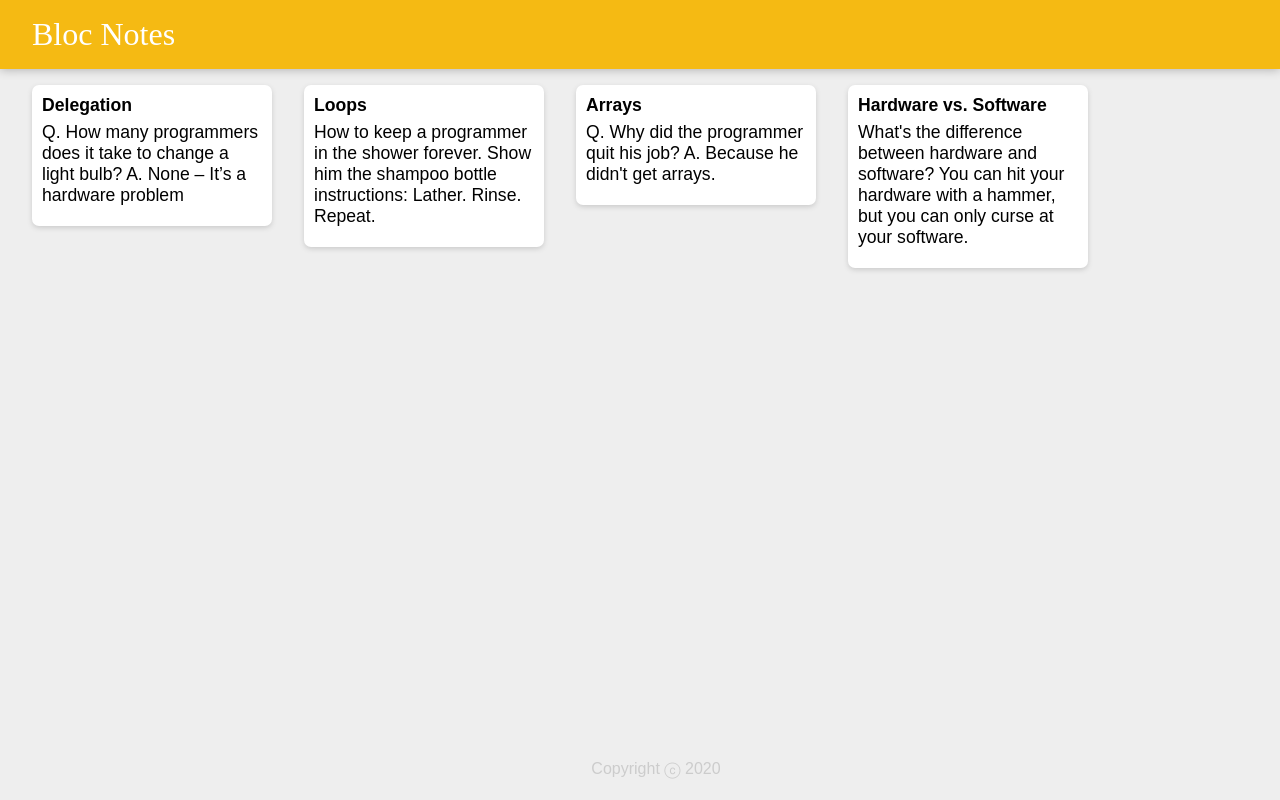
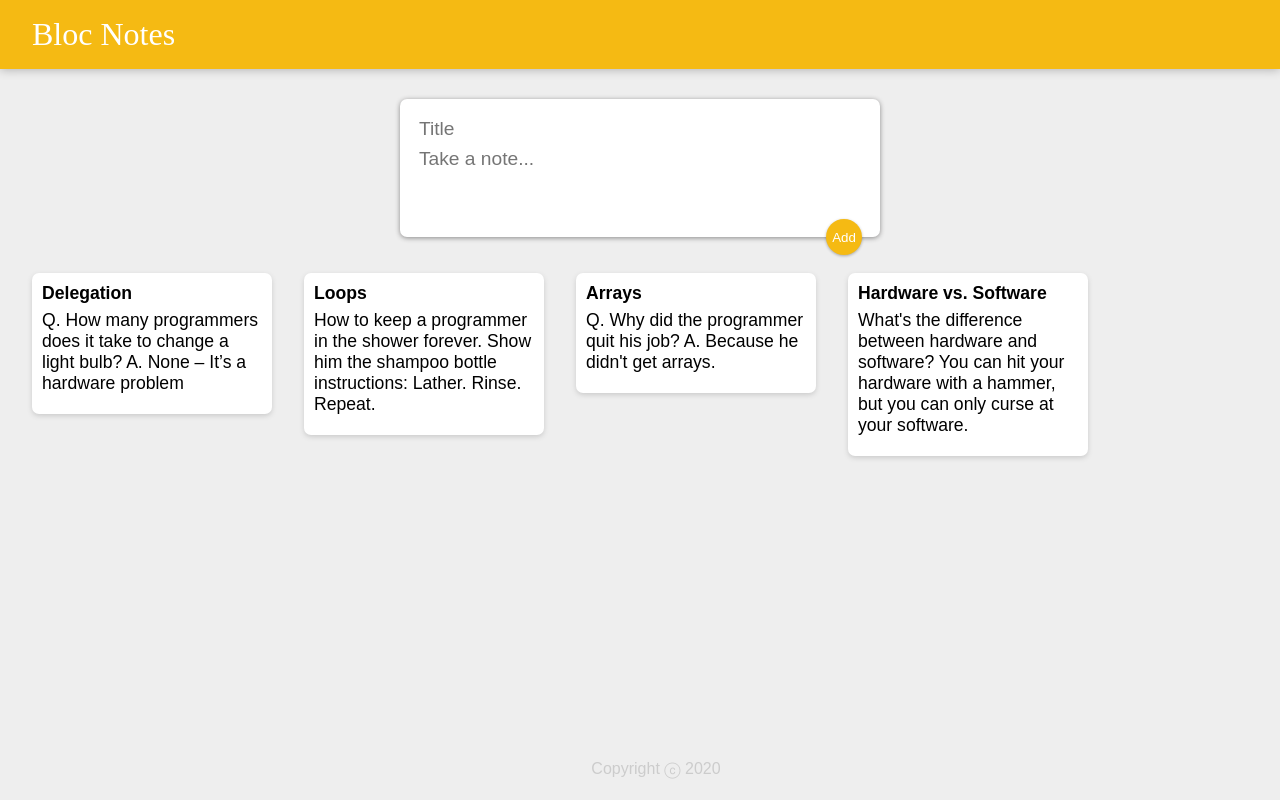
Before and after one commit to 1709abhishek/Bloc_Notes, a React (Create React App) app: page / in a window 1280 px wide. Built offline with nearby package versions, Linux system fonts and the light colour scheme.

Commit message:
added create-area

```diff
--- a/src/App.js
+++ b/src/App.js
@@ -2,12 +2,14 @@ import React, { Component } from 'react'
 import Header from './components/Header'
 import Footer from './components/Footer'
 import Note from './components/Note'
+import CreateArea from './components/CreateArea'
 
 export class App extends Component {
   render() {
     return (
       <div className="App">
         <Header />
+        <CreateArea />
         <Note title='This is the note title' content='This is the note content' />
         <Footer />
       </div>
--- /dev/null
+++ b/src/components/CreateArea.js
@@ -0,0 +1,15 @@
+import React from "react";
+
+function CreateArea() {
+    return (
+        <div>
+            <form>
+                <input name="title" placeholder="Title" />
+                <textarea name="content" placeholder="Take a note..." rows="3" />
+                <button>Add</button>
+            </form>
+        </div>
+    );
+}
+
+export default CreateArea;
--- a/src/index.css
+++ b/src/index.css
@@ -54,3 +54,49 @@ body {
   white-space: pre-wrap;
   word-wrap: break-word;
 }
+
+.note button {
+  position: relative;
+  float: right;
+  margin-right: 10px;
+  color: #f5ba13;
+  border: none;
+  width: 36px;
+  height: 36px;
+  cursor: pointer;
+  outline: none;
+}
+
+form {
+  position: relative;
+  width: 480px;
+  margin: 30px auto 20px auto;
+  background: #fff;
+  padding: 15px;
+  border-radius: 7px;
+  box-shadow: 0 1px 5px rgb(138, 137, 137);
+}
+form input,
+form textarea {
+  width: 100%;
+  border: none;
+  padding: 4px;
+  outline: none;
+  font-size: 1.2em;
+  font-family: inherit;
+  resize: none;
+}
+form button {
+  position: absolute;
+  right: 18px;
+  bottom: -18px;
+  background: #f5ba13;
+  color: #fff;
+  border: none;
+  border-radius: 50%;
+  width: 36px;
+  height: 36px;
+  box-shadow: 0 1px 3px rgba(0, 0, 0, 0.3);
+  cursor: pointer;
+  outline: none;
+}
```
